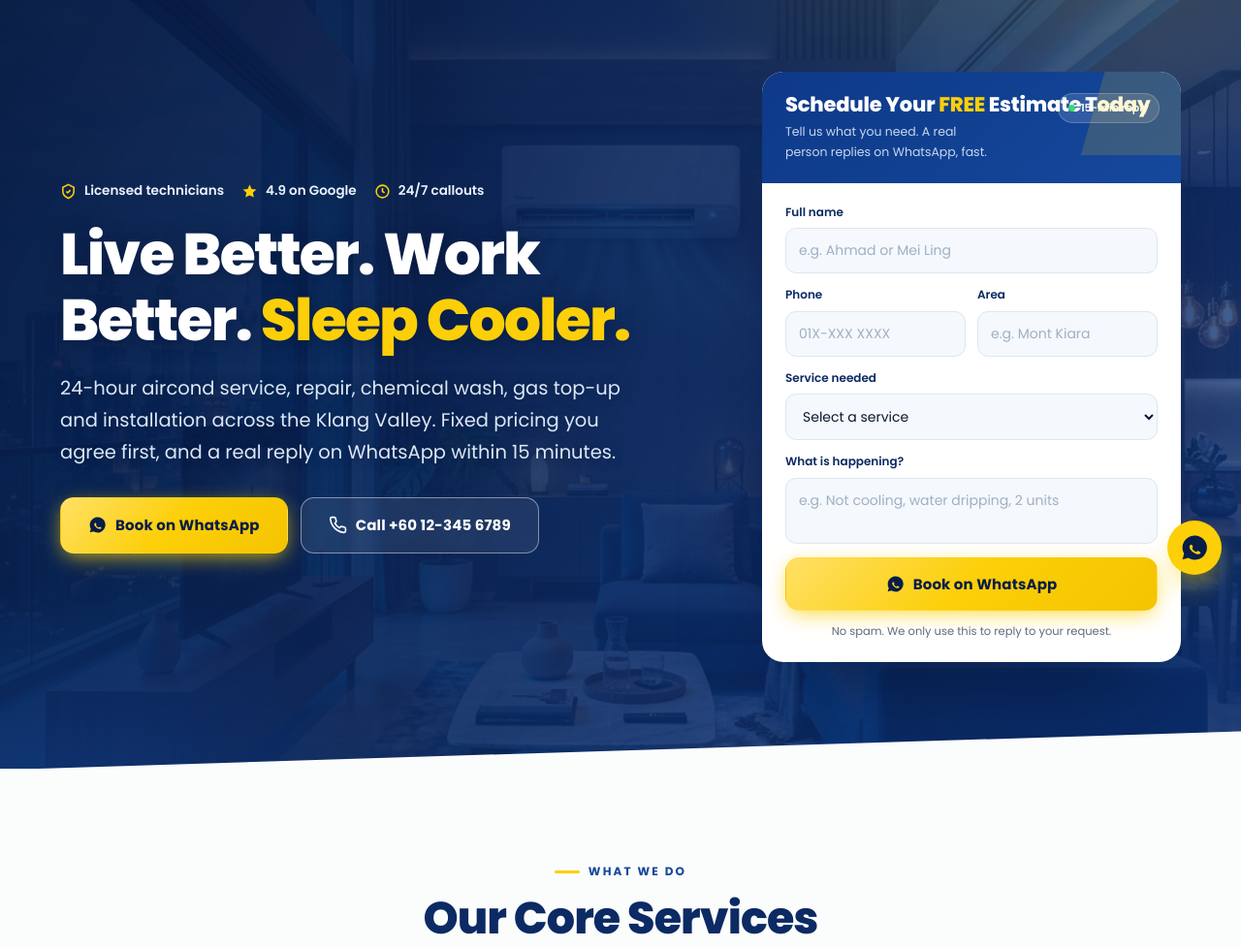
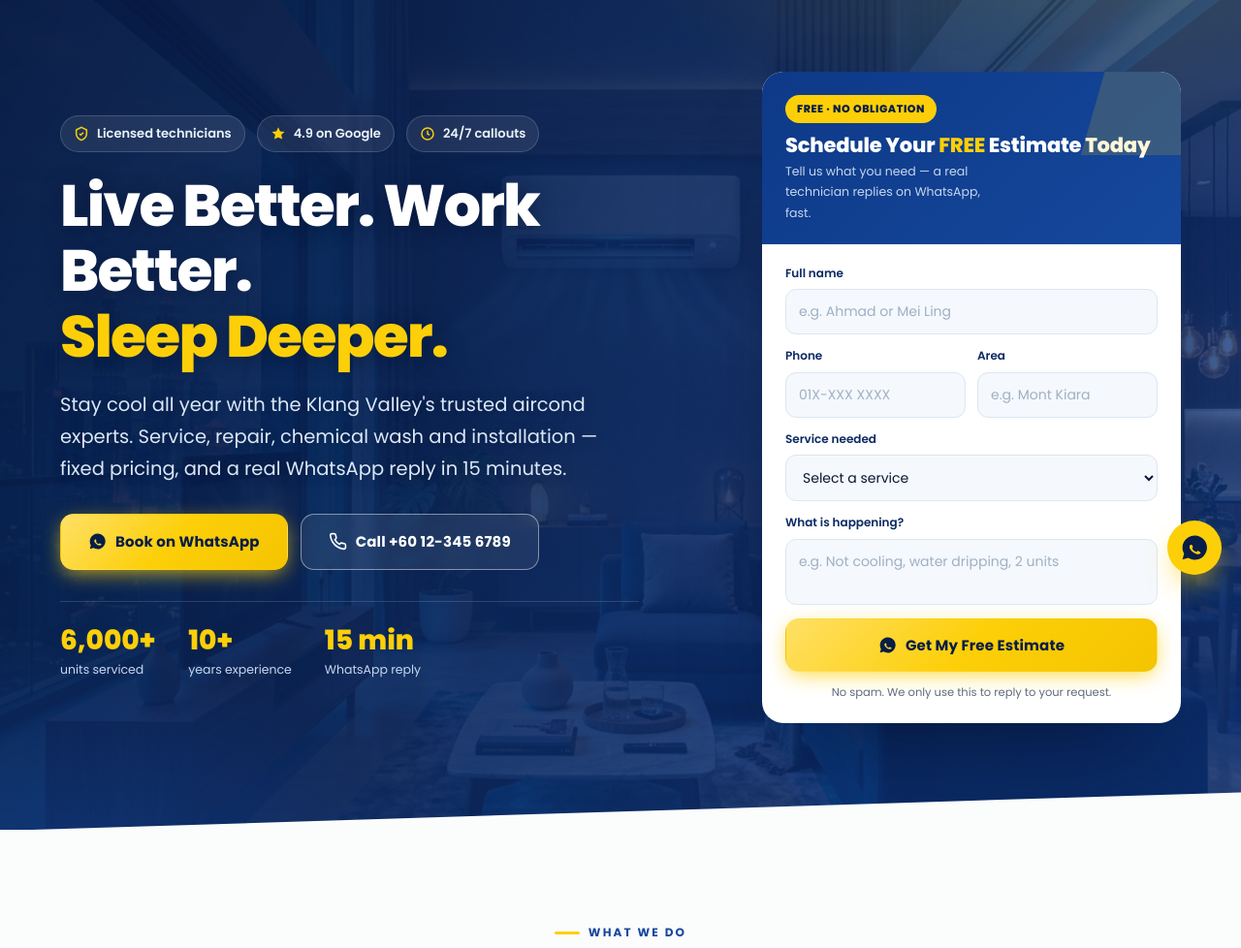
Before and after one commit to Shakeeb871/aircond-expert-site1, a PHP site: page / in a window 1280 px wide. Shown: the part 123-1101 px from the top of the page at 97% size. Run offline with PHP 8.4, Linux system fonts and the light colour scheme.

Commit message:
Rebuild hero to match reference: copy left, form right
- Headline 'Live Better. Work Better. Sleep Deeper.'
- Trust pills row + mini stats (units, years, reply time) on the left
- Prominent booking form on the right with a Free tag and clearer CTA

Co-Authored-By: Claude Opus 4.8 <noreply@anthropic.com>
Claude-Session: https://claude.ai/code/session_01CLX6TQRUuFvZ3dtFwzwxpW

```diff
--- a/assets/css/style.css
+++ b/assets/css/style.css
@@ -481,9 +481,16 @@ footer{background:var(--navy-ink);color:#a9c2e0;padding:66px 0 28px;font-size:14
    ============================================================ */
 
 /* Hero trust row */
-.hero-trust{display:flex;flex-wrap:wrap;gap:8px 18px;margin-bottom:20px}
-.hero-trust span{display:inline-flex;align-items:center;gap:8px;font-family:var(--d);font-weight:600;font-size:13.5px;color:#eaf2fb}
-.hero-trust svg{width:17px;height:17px;color:var(--yellow)}
+.hero-trust{display:flex;flex-wrap:wrap;gap:8px 12px;margin-bottom:22px}
+.hero-trust span{display:inline-flex;align-items:center;gap:8px;background:rgba(255,255,255,.08);border:1px solid rgba(255,255,255,.16);padding:7px 13px;border-radius:999px;font-family:var(--d);font-weight:600;font-size:13px;color:#eaf2fb}
+.hero-trust svg{width:16px;height:16px;color:var(--yellow)}
+/* Hero mini-stats */
+.hero-stats{display:flex;flex-wrap:wrap;gap:20px 34px;margin-top:32px;padding-top:26px;border-top:1px solid rgba(255,255,255,.14)}
+.hero-stats div{display:flex;flex-direction:column}
+.hero-stats b{font-family:var(--d);font-weight:800;font-size:28px;color:var(--yellow);line-height:1}
+.hero-stats span{font-size:12.5px;color:#c6d8ef;margin-top:5px}
+/* Hero form header tag + highlight */
+.hf-tag{display:inline-block;background:var(--yellow);color:var(--navy-ink);font-family:var(--d);font-weight:800;font-size:11px;letter-spacing:.05em;text-transform:uppercase;padding:5px 12px;border-radius:999px;margin-bottom:11px}
 .bc-top h3 em{font-style:normal;color:var(--yellow)}
 
 /* Core services (elegant svc cards) */
--- a/index.php
+++ b/index.php
@@ -17,18 +17,23 @@ include __DIR__.'/inc/header.php';
         <span><svg viewBox="0 0 24 24" fill="currentColor"><path d="M12 2l2.9 6.3 6.9.7-5.1 4.6 1.4 6.8L12 17.8 5.9 20.4l1.4-6.8L2.2 9l6.9-.7z"/></svg> 4.9 on Google</span>
         <span><svg viewBox="0 0 24 24" fill="none" stroke="currentColor" stroke-width="2.2"><circle cx="12" cy="12" r="9"/><path d="M12 7v5l3 2"/></svg> 24/7 callouts</span>
       </div>
-      <h1>Live better. Work better. <span class="y">Sleep cooler.</span></h1>
-      <p class="s">24-hour aircond service, repair, chemical wash, gas top-up and installation across the Klang Valley. Fixed pricing you agree first, and a real reply on WhatsApp within 15 minutes.</p>
+      <h1>Live Better. Work Better.<br><span class="y">Sleep Deeper.</span></h1>
+      <p class="s">Stay cool all year with the Klang Valley's trusted aircond experts. Service, repair, chemical wash and installation &mdash; fixed pricing, and a real WhatsApp reply in 15 minutes.</p>
       <div class="hero-cta">
         <a href="https://wa.me/60123456789" class="btn btn-wa"><svg viewBox="0 0 24 24" fill="currentColor"><path d="M12 2a10 10 0 00-8.6 15l-1.3 4.7 4.8-1.3A10 10 0 1012 2zm5.3 14.1c-.2.6-1.3 1.2-1.8 1.2-.5.1-1 .1-1.7-.1-.4-.1-.9-.3-1.5-.6a8 8 0 01-3.7-3.3c-.3-.4-.7-1.1-.7-2 0-1 .5-1.4.7-1.6.2-.2.4-.2.6-.2h.4c.1 0 .3 0 .5.4l.6 1.5c0 .2 0 .3-.1.4l-.3.4c-.1.1-.3.3-.1.5.1.3.6 1 1.3 1.6.9.8 1.6 1 1.9 1.1.2.1.4.1.5-.1l.5-.6c.2-.2.3-.2.5-.1l1.5.7c.2.1.4.2.4.3.1.1.1.4 0 .6z"/></svg> <span class="btn-txt">Book on WhatsApp</span></a>
         <a href="tel:+60123456789" class="btn btn-ghost"><svg viewBox="0 0 24 24" fill="none" stroke="currentColor" stroke-width="2"><path d="M22 16.9v3a2 2 0 01-2.2 2 19.8 19.8 0 01-8.6-3 19.5 19.5 0 01-6-6 19.8 19.8 0 01-3-8.7A2 2 0 014.1 2h3a2 2 0 012 1.7c.1 1 .4 2 .7 2.9a2 2 0 01-.5 2.1L8.1 9.9a16 16 0 006 6l1.2-1.2a2 2 0 012.1-.5c.9.3 1.9.6 2.9.7a2 2 0 011.7 2z"/></svg> <span class="btn-txt">Call +60 12-345 6789</span></a>
       </div>
+      <div class="hero-stats">
+        <div><b>6,000+</b><span>units serviced</span></div>
+        <div><b>10+</b><span>years experience</span></div>
+        <div><b>15 min</b><span>WhatsApp reply</span></div>
+      </div>
     </div>
     <div class="bookcard reveal" id="book">
       <div class="bc-top">
-        <span class="pulse"><i></i> 15-min reply</span>
-        <h3>Schedule your <em>FREE</em> estimate today</h3>
-        <p>Tell us what you need. A real person replies on WhatsApp, fast.</p>
+        <span class="hf-tag">Free &middot; No obligation</span>
+        <h3>Schedule Your <em>FREE</em> Estimate Today</h3>
+        <p>Tell us what you need &mdash; a real technician replies on WhatsApp, fast.</p>
       </div>
       <div class="bc-body">
         <div class="bc-field">
@@ -56,7 +61,7 @@ include __DIR__.'/inc/header.php';
           <label for="bf-msg">What is happening?</label>
           <textarea id="bf-msg" rows="2" placeholder="e.g. Not cooling, water dripping, 2 units"></textarea>
         </div>
-        <button type="button" class="btn btn-wa bc-submit" id="bookBtn"><svg viewBox="0 0 24 24" fill="currentColor"><path d="M12 2a10 10 0 00-8.6 15l-1.3 4.7 4.8-1.3A10 10 0 1012 2zm5.3 14.1c-.2.6-1.3 1.2-1.8 1.2-.5.1-1 .1-1.7-.1-.4-.1-.9-.3-1.5-.6a8 8 0 01-3.7-3.3c-.3-.4-.7-1.1-.7-2 0-1 .5-1.4.7-1.6.2-.2.4-.2.6-.2h.4c.1 0 .3 0 .5.4l.6 1.5c0 .2 0 .3-.1.4l-.3.4c-.1.1-.3.3-.1.5.1.3.6 1 1.3 1.6.9.8 1.6 1 1.9 1.1.2.1.4.1.5-.1l.5-.6c.2-.2.3-.2.5-.1l1.5.7c.2.1.4.2.4.3.1.1.1.4 0 .6z"/></svg> <span class="btn-txt">Book on WhatsApp</span></button>
+        <button type="button" class="btn btn-wa bc-submit" id="bookBtn"><svg viewBox="0 0 24 24" fill="currentColor"><path d="M12 2a10 10 0 00-8.6 15l-1.3 4.7 4.8-1.3A10 10 0 1012 2zm5.3 14.1c-.2.6-1.3 1.2-1.8 1.2-.5.1-1 .1-1.7-.1-.4-.1-.9-.3-1.5-.6a8 8 0 01-3.7-3.3c-.3-.4-.7-1.1-.7-2 0-1 .5-1.4.7-1.6.2-.2.4-.2.6-.2h.4c.1 0 .3 0 .5.4l.6 1.5c0 .2 0 .3-.1.4l-.3.4c-.1.1-.3.3-.1.5.1.3.6 1 1.3 1.6.9.8 1.6 1 1.9 1.1.2.1.4.1.5-.1l.5-.6c.2-.2.3-.2.5-.1l1.5.7c.2.1.4.2.4.3.1.1.1.4 0 .6z"/></svg> <span class="btn-txt">Get My Free Estimate</span></button>
         <p class="bc-note">No spam. We only use this to reply to your request.</p>
       </div>
     </div>
```
